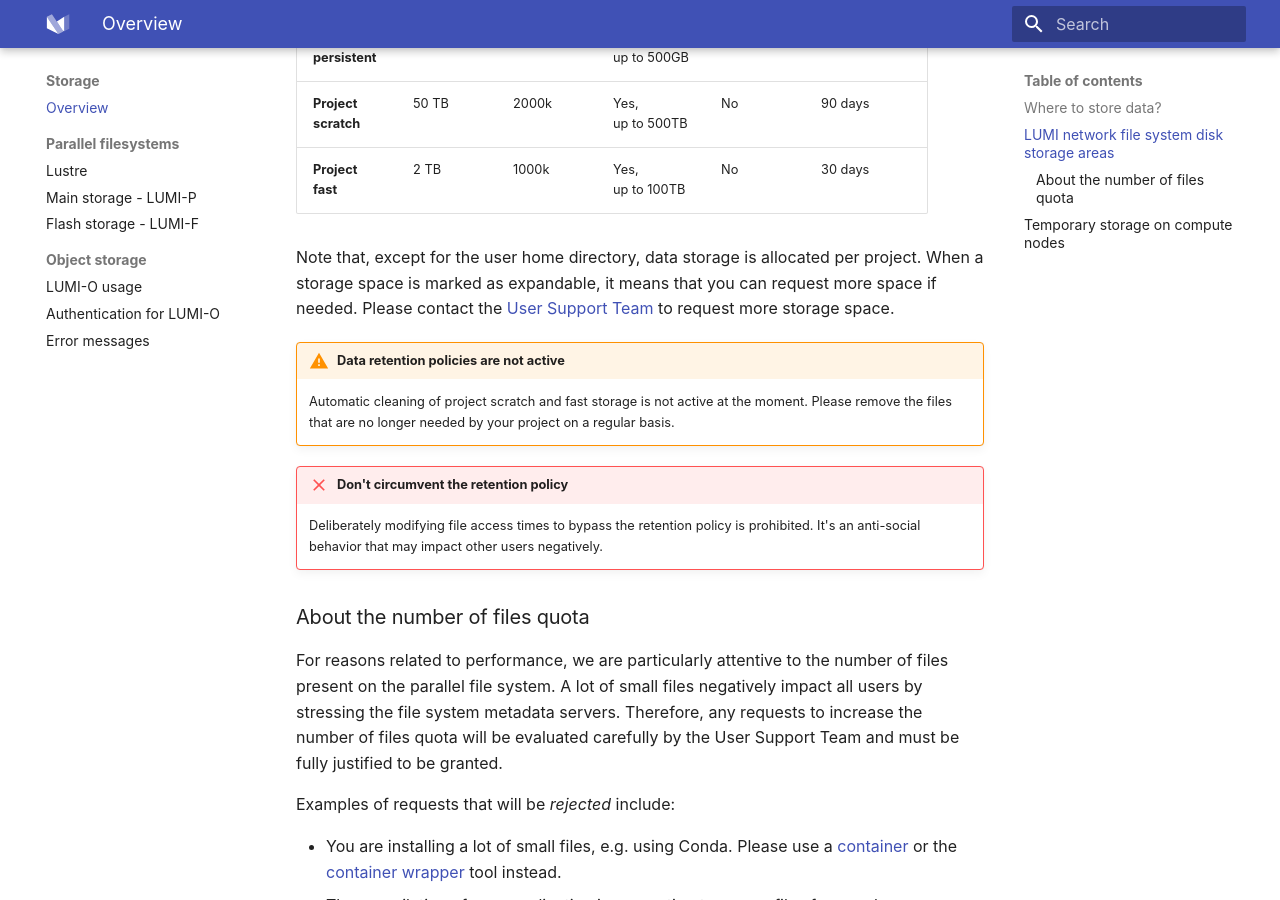
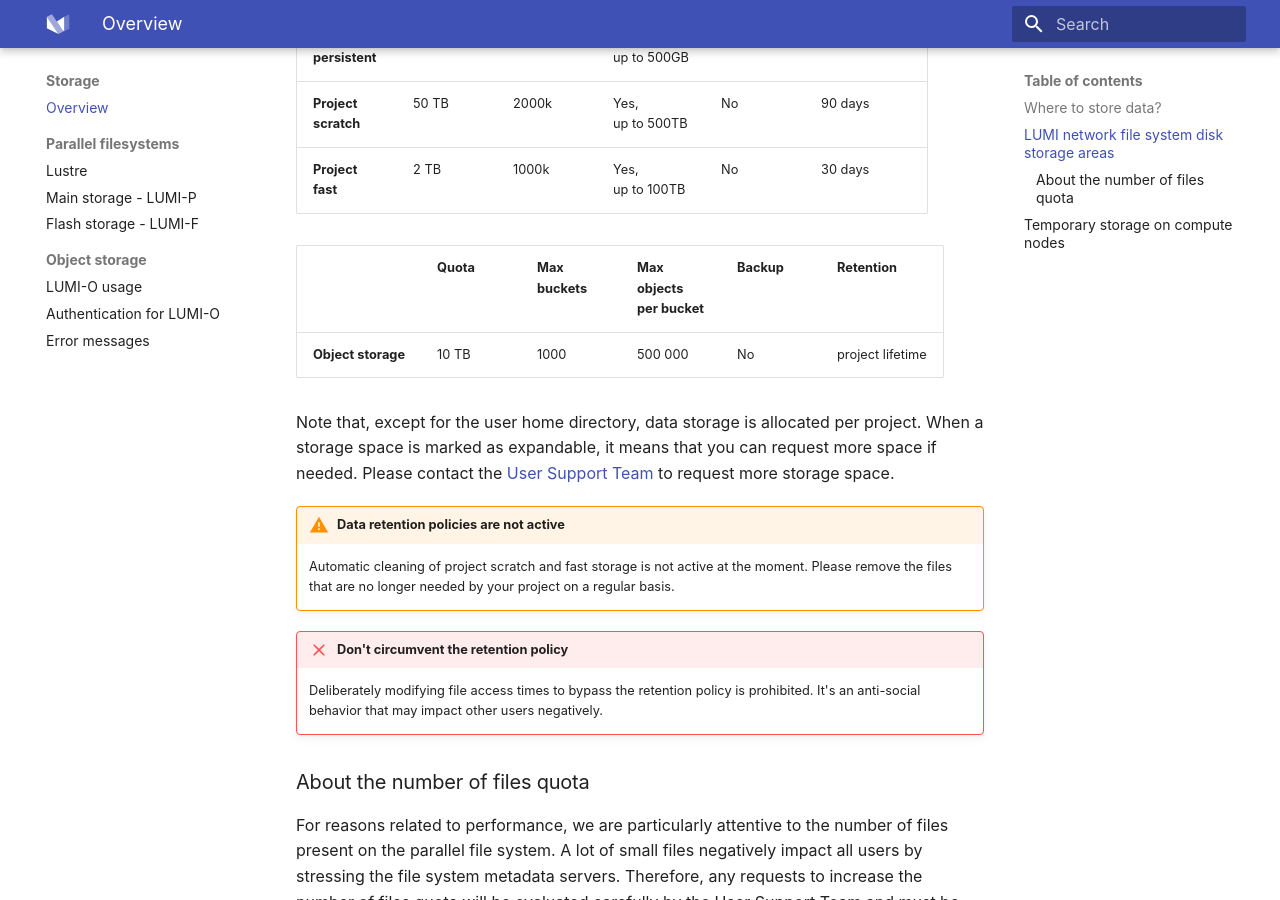
Before and after one commit to Lumi-supercomputer/lumi-userguide, an MkDocs documentation site: the page built from docs/storage/index.md, in a window 1280 px wide and 900 px high, scrolled down 1294 px. Built offline with MkDocs 1.6.1 and Material for MkDocs 9.7.7, drawn with Linux system fonts in a browser that asks for light colours.

Commit message:
add LUMI-O quota

```diff
--- a/docs/storage/index.md
+++ b/docs/storage/index.md
@@ -84,6 +84,10 @@ areas.
 | **Project<br>scratch**    | 50 TB | 2000k     | Yes,<br> up to 500TB  | No     | 90 days          |
 | **Project<br>fast**       |  2 TB | 1000k     | Yes,<br> up to 100TB  | No     | 30 days          |
 
+|                    | Quota | Max<br>buckets | Max<br>objects<br>per bucket     | Backup | Retention           |
+|--------------------|-------|----------------|----------------------------------|--------|---------------------|
+| **Object storage** | 10 TB | 1000           | 500 000                          | No     | project lifetime    |
+
 Note that, except for the user home directory, data storage is allocated per
 project. When a storage space is marked as expandable, it means that you can
 request more space if needed. Please contact the [User Support Team][helpdesk]
```
